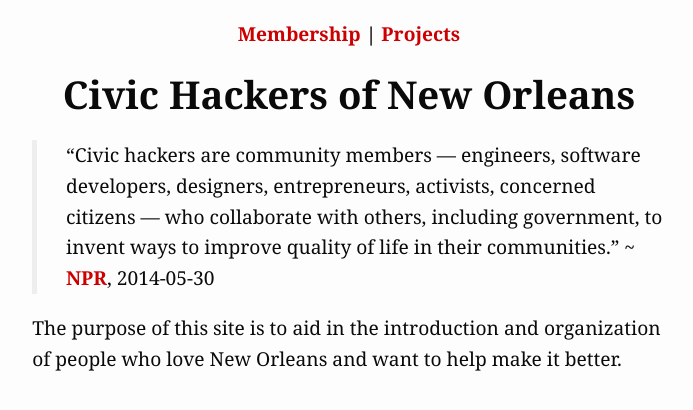
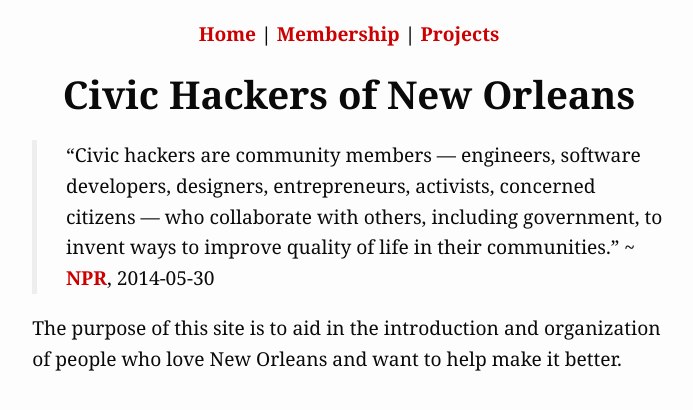
Before and after one commit to neworleans/neworleans.github.io, a Jekyll site: the page built from index.md, in a window 1280 px wide. Shown: the top 410 px of the page, without its empty margins (291-984 px from the left). Built offline with Jekyll 4.4.1, drawn with Linux system fonts in a browser that asks for light colours.

Commit message:
Added Home link to nav links

```diff
--- a/_includes/header.html
+++ b/_includes/header.html
@@ -12,6 +12,8 @@
 <body>
 
 <p class="center">
+    <a href="https://neworleans.github.io">Home<a>
+    |
     <a href="https://neworleans.github.io/membership">Membership<a>
     |
     <a href="https://neworleans.github.io/projects">Projects</a>
```
